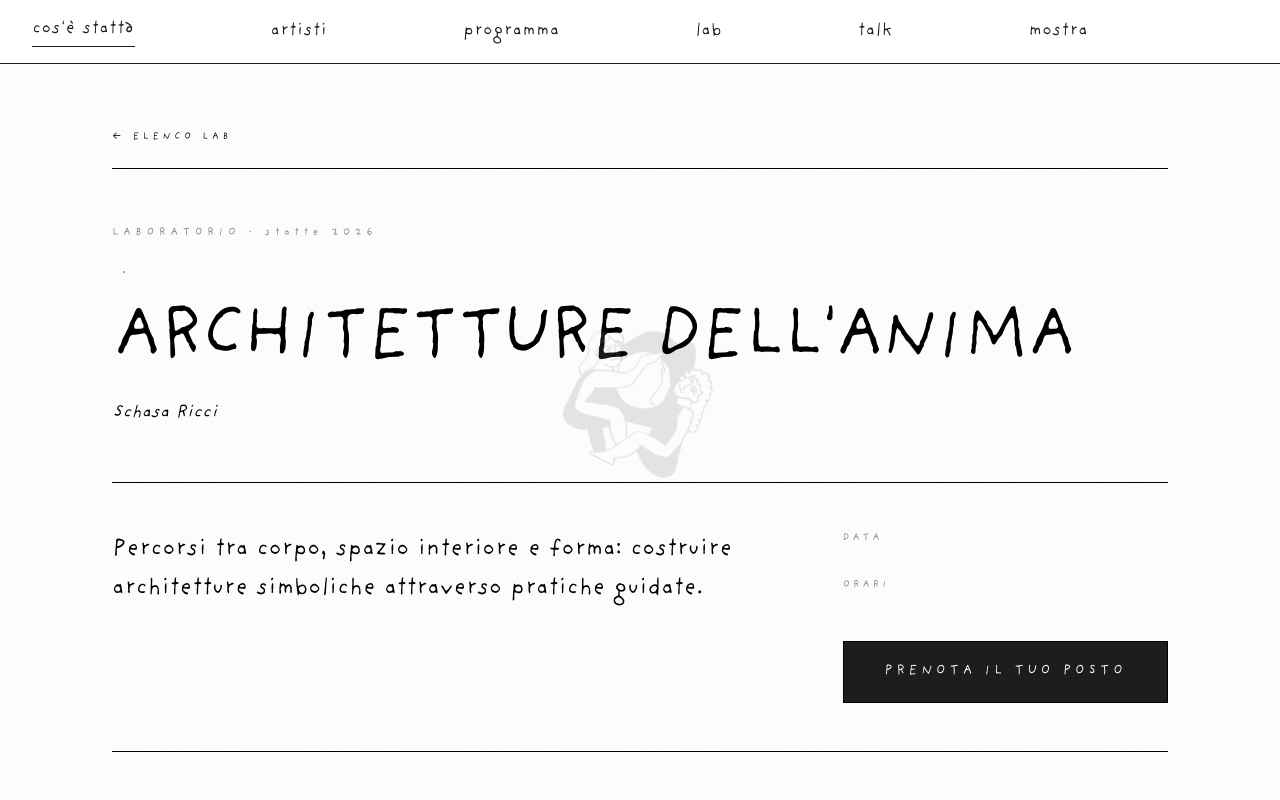
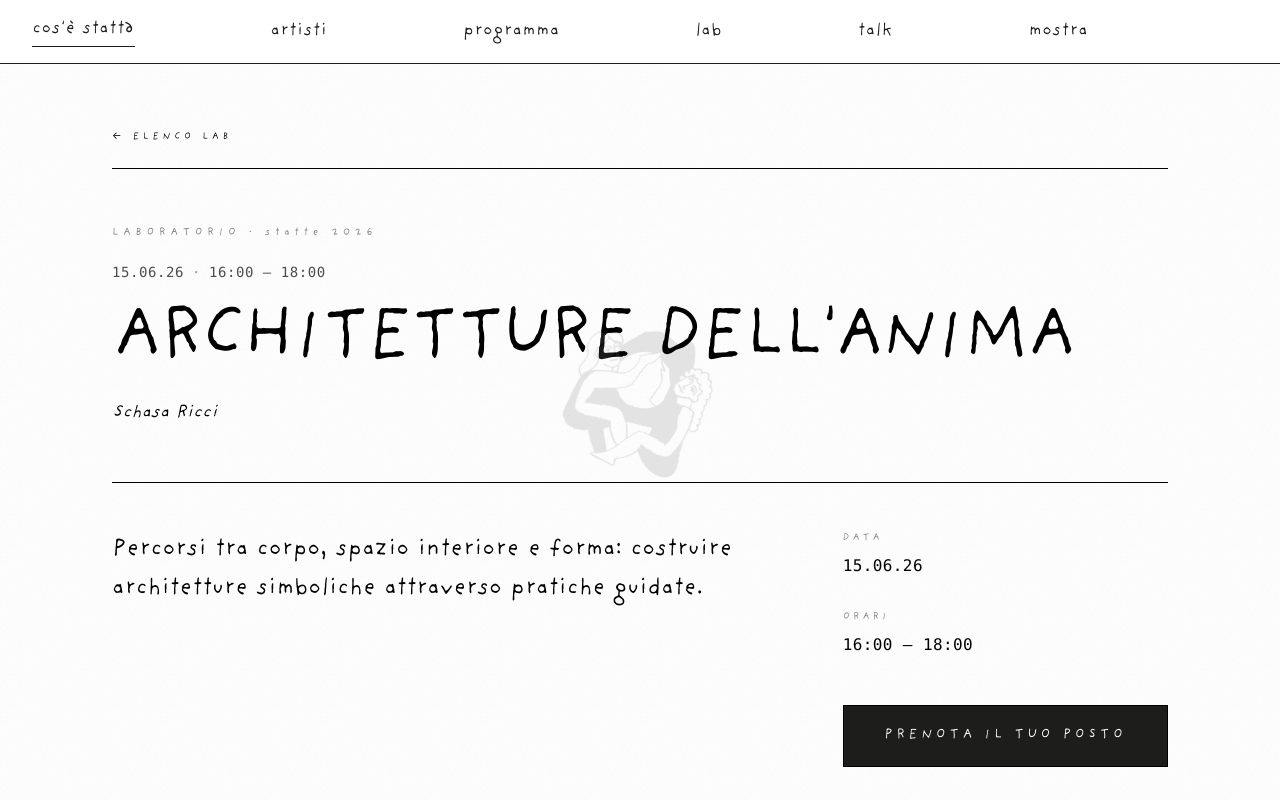
Before and after one commit to carofra/statte-site, a Next.js app: page /lab/architetture-dell-anima in a window 1280 px wide. Shown: the top 800 px of the page. Built offline with nearby package versions, Linux system fonts and the light colour scheme.

Commit message:
fix deploy

```diff
--- a/app/lab/[slug]/page.tsx
+++ b/app/lab/[slug]/page.tsx
@@ -1,6 +1,6 @@
 import LabBookingPanel from "@/components/lab/LabBookingPanel";
 import LabProgramFrame, { labProgramDisplayClass } from "@/components/lab/LabProgramFrame";
-import { labs } from "@/data/labs.js";
+import { getFirstSessionForSlug, labs } from "@/data/labs.js";
 import type { Metadata } from "next";
 import Link from "next/link";
 import { notFound } from "next/navigation";
@@ -26,6 +26,8 @@ export default async function LabPage({ params }: Props) {
   const lab = labs.find((l) => l.slug === slug);
   if (!lab) notFound();
 
+  const { dateDisplay, timeRange } = getFirstSessionForSlug(lab.slug);
+
   return (
     <main className="bg-background pb-20 pt-6 text-black md:pb-28 md:pt-10">
       <LabProgramFrame>
@@ -43,9 +45,9 @@ export default async function LabPage({ params }: Props) {
             <span className="uppercase">Laboratorio</span> · statte 2026
           </p>
           <p className="mt-4 flex flex-wrap items-baseline gap-x-2 gap-y-1 font-mono text-xs font-normal tabular-nums tracking-[0.04em] text-black/70 md:mt-5 md:text-sm">
-            <span>{lab.dateDisplay}</span>
+            <span>{dateDisplay}</span>
             <span className="text-black/40">·</span>
-            <span>{lab.timeRange}</span>
+            <span>{timeRange}</span>
           </p>
           <h1
             className={`${labProgramDisplayClass} mt-5 text-5xl leading-none [text-wrap:balance] md:mt-6 md:text-7xl`}
@@ -67,11 +69,7 @@ export default async function LabPage({ params }: Props) {
               </article>
             </div>
             <div className="md:col-span-4">
-              <LabBookingPanel
-                labTitle={lab.title}
-                dateDisplay={lab.dateDisplay}
-                timeRange={lab.timeRange}
-              />
+              <LabBookingPanel labTitle={lab.title} dateDisplay={dateDisplay} timeRange={timeRange} />
             </div>
           </div>
         </div>
--- a/data/labs.js
+++ b/data/labs.js
@@ -172,4 +172,15 @@ export const labScheduleSorted = [...labSchedule]
     return a.order - b.order;
   });
 
+/**
+ * Prima data/orario in calendario per lo slug (sidebar pagina lab e prenotazione).
+ * @param {string} slug
+ * @returns {{ dateDisplay: string; timeRange: string }}
+ */
+export function getFirstSessionForSlug(slug) {
+  const row = labScheduleSorted.find((r) => r.slug === slug);
+  if (!row) return { dateDisplay: "—", timeRange: "—" };
+  return { dateDisplay: row.dateDisplay, timeRange: row.timeRange };
+}
+
 export default labs;
```
